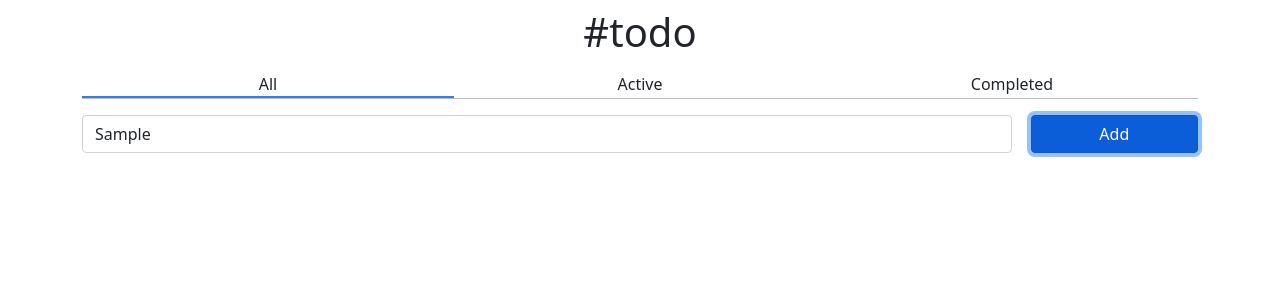
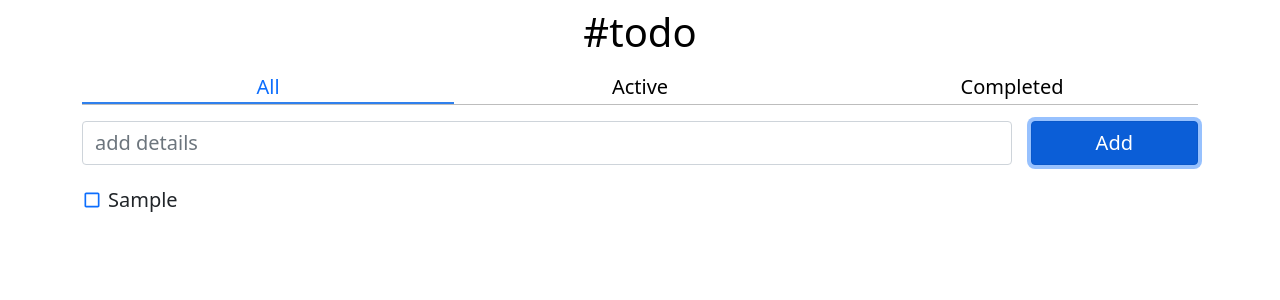
Before and after one commit to Nurmakhammatov/todo-react-app, a React (Create React App) app: page / in a window 1280 px wide. Both pictures are taken after typing "Sample" into the empty fields and a click on the button "Add". Shown: the top 300 px of the page. Built offline with nearby package versions, Linux system fonts and the light colour scheme.

Commit message:
app is workink

```diff
--- a/package.json
+++ b/package.json
@@ -9,6 +9,7 @@
     "bootstrap": "^5.1.3",
     "react": "^17.0.2",
     "react-dom": "^17.0.2",
+    "react-icons": "^4.3.1",
     "react-router-dom": "^6.2.1",
     "react-scripts": "5.0.0",
     "web-vitals": "^2.1.3"
--- a/src/App.css
+++ b/src/App.css
@@ -9,15 +9,28 @@
   border-bottom: solid #2f80ed 0.125em;
 }
 
-/* .input-row {
+.todo-list {
   display: flex;
   flex-direction: row;
-  justify-content: space-between;
-}
-.input-row div:first-child {
-  width: 75%;
+  cursor: pointer;
+  align-items: center;
+  font-size: 1em;
 }
 
-.input-row:nth-child(1) button {
-  padding: 5px 50px;
-} */
+.todo-name {
+  margin-left: 0.3em;
+}
+.todo-name__clicked {
+  margin-left: 0.3em;
+  text-decoration: line-through;
+}
+
+.unlink {
+  text-decoration: none;
+  color: black;
+}
+
+.unlink:hover {
+  text-decoration: none;
+  color: black;
+}
--- a/src/App.js
+++ b/src/App.js
@@ -1,12 +1,15 @@
 import "./App.css";
 import Todo from "./components/Todo";
 import "bootstrap/dist/css/bootstrap.css";
-// import "bootstrap/dist/js/bootstrap.js";
-
+import { Routes, Route } from "react-router-dom";
 function App() {
   return (
     <div>
-      <Todo />
+      <Routes>
+        <Route path="/" element={<Todo />} />
+        <Route path="/active" element={<Todo />} />
+        <Route path="/completed" element={<Todo />} />
+      </Routes>
     </div>
   );
 }
--- a/src/components/Input.jsx
+++ b/src/components/Input.jsx
@@ -1,13 +1,42 @@
-import React from "react";
+import React, { useState } from "react";
 
-export default function Input() {
+export default function Input({ setTodoList }) {
+  const [input, setInput] = useState("");
+
+  const handleAddTodos = () => {
+    if (input !== "") {
+      const todo = {
+        id: Math.floor(Math.random() * 1000),
+        name: input,
+        clicked: false,
+      };
+      setTodoList((prev) => [...prev, todo]);
+      setInput("");
+    }
+  };
+
   return (
     <div className="container">
       <div className="row d-flex justify-content-between">
         <div className="col-10 m-0 p-0">
-          <input type="text" className="form-control mt-3 mb-3" />
+          <input
+            placeholder="add details"
+            value={input}
+            onChange={(e) => setInput(e.target.value)}
+            type="text"
+            className="form-control mt-3 mb-3 fs-5"
+            onKeyPress={(event) => {
+              if (event.key === "Enter") {
+                handleAddTodos();
+              }
+            }}
+          />
         </div>
-        <button style={{ width: "15%" }} className="btn btn-primary mb-3 mt-3">
+        <button
+          style={{ width: "15%" }}
+          onClick={handleAddTodos}
+          className="btn btn-primary mb-3 mt-3 fs-5"
+        >
           Add
         </button>
       </div>
--- a/src/components/Navigation.jsx
+++ b/src/components/Navigation.jsx
@@ -1,11 +1,42 @@
 import React from "react";
+import { Link } from "react-router-dom";
 
-export default function Navigation() {
+export default function Navigation({ link, handleActive }) {
   return (
     <div className="row bg-warningv m-0 p-0">
-      <div className="col text-center selected">All</div>
-      <div className="col text-center">Active</div>
-      <div className="col text-center">Completed</div>
+      <Link
+        onClick={() => handleActive(1)}
+        className={
+          link === 1
+            ? "col text-center selected unlink fs-5 text-primary"
+            : "col text-center unlink  fs-5"
+        }
+        to="/"
+      >
+        <div>All</div>
+      </Link>
+      <Link
+        onClick={() => handleActive(2)}
+        className={
+          link === 2
+            ? "col text-center selected unlink  fs-5 text-primary"
+            : "col text-center unlink  fs-5"
+        }
+        to="/active"
+      >
+        <div>Active</div>
+      </Link>
+      <Link
+        onClick={() => handleActive(3)}
+        className={
+          link === 3
+            ? "col text-center selected unlink fs-5 text-primary"
+            : "col text-center unlink  fs-5"
+        }
+        to="/completed"
+      >
+        <div>Completed</div>
+      </Link>
     </div>
   );
 }
--- a/src/components/Todo.jsx
+++ b/src/components/Todo.jsx
@@ -1,16 +1,29 @@
-import React from "react";
+import React, { useState } from "react";
+import TodoList from "./TodoList";
 import Input from "./Input";
 import Navigation from "./Navigation";
+import { Link } from "react-router-dom";
 
 export default function Todo() {
+  const [todoList, setTodoList] = useState([]);
+  const [link, setLink] = useState(1);
+  // const [clicked, setClicked] = useState(false);
+  const handleActive = (e) => {
+    setLink(e);
+  };
+
+  console.log(todoList);
   return (
     <div className="container">
       <div className="row">
-        <div className="h1 text-center p-2">#todo</div>
+        <Link className="unlink" to="/" onClick={() => handleActive(1)}>
+          <div className="h1 text-center p-2">#todo</div>
+        </Link>
       </div>
-      <Navigation />
+      <Navigation link={link} setLink={setLink} handleActive={handleActive} />
       <div className="br m-0 p-0"></div>
-      <Input />
+      {link === 3 ? null : <Input setTodoList={setTodoList} />}
+      <TodoList todoList={todoList} setTodoList={setTodoList} link={link} />
     </div>
   );
 }
--- /dev/null
+++ b/src/components/TodoList.jsx
@@ -0,0 +1,86 @@
+import React from "react";
+import {
+  MdDeleteOutline,
+  MdCheckBoxOutlineBlank,
+  MdCheckBox,
+} from "react-icons/md";
+
+export default function TodoList({ link, todoList, setTodoList }) {
+  const handleCheckStatus = (todo) => {
+    setTodoList((prev) =>
+      prev.map((t) =>
+        t.id === todo.id ? { ...todo, clicked: !todo.clicked } : t
+      )
+    );
+  };
+
+  const handleRemove = (e) => {
+    const array = [...todoList]; // make a separate copy of the array
+    const index = array.indexOf(e);
+    if (index !== -1) {
+      array.splice(index, 1);
+      setTodoList([...array]);
+    }
+  };
+
+  return link === 1 ? (
+    todoList.map((todo) => (
+      <div key={todo.id}>
+        {!todo.clicked ? (
+          <div
+            className="todo-list my-1 fs-5"
+            onClick={() => handleCheckStatus(todo)}
+          >
+            <MdCheckBoxOutlineBlank className="text-primary" />
+            <div className="todo-name">{todo.name}</div>
+          </div>
+        ) : (
+          <div
+            className="todo-list my-1 text-success fs-5"
+            onClick={() => handleCheckStatus(todo)}
+          >
+            <MdCheckBox />
+            <div className="todo-name__clicked">{todo.name}</div>
+          </div>
+        )}
+      </div>
+    ))
+  ) : link === 2 ? (
+    todoList.map((todo) =>
+      !todo.clicked ? (
+        <div key={todo.id} className="fs-5">
+          <div
+            className="todo-list my-1 text-dark"
+            onClick={() => handleCheckStatus(todo)}
+          >
+            <MdCheckBoxOutlineBlank className="text-primary" />
+            <div className="todo-name">{todo.name}</div>
+          </div>
+        </div>
+      ) : null
+    )
+  ) : link === 3 ? (
+    <div className="mt-3">
+      {todoList.map((todo) =>
+        !todo.clicked ? null : (
+          <div key={todo.id} className="row fs-5">
+            <div className="todo-list my-1 col">
+              <MdCheckBox />
+              <div className="todo-name">{todo.name}</div>
+            </div>
+            <div className="text-end col">
+              <span className="text-success border rounded pb-1 px-1 mx-2">
+                Completed
+              </span>
+              <MdDeleteOutline
+                style={{ cursor: "pointer" }}
+                className="fs-3 text-danger"
+                onClick={() => handleRemove(todo)}
+              />
+            </div>
+          </div>
+        )
+      )}
+    </div>
+  ) : null;
+}
```
Also changed, not shown: 1 other file (tests, documents, lock files or other folders).
